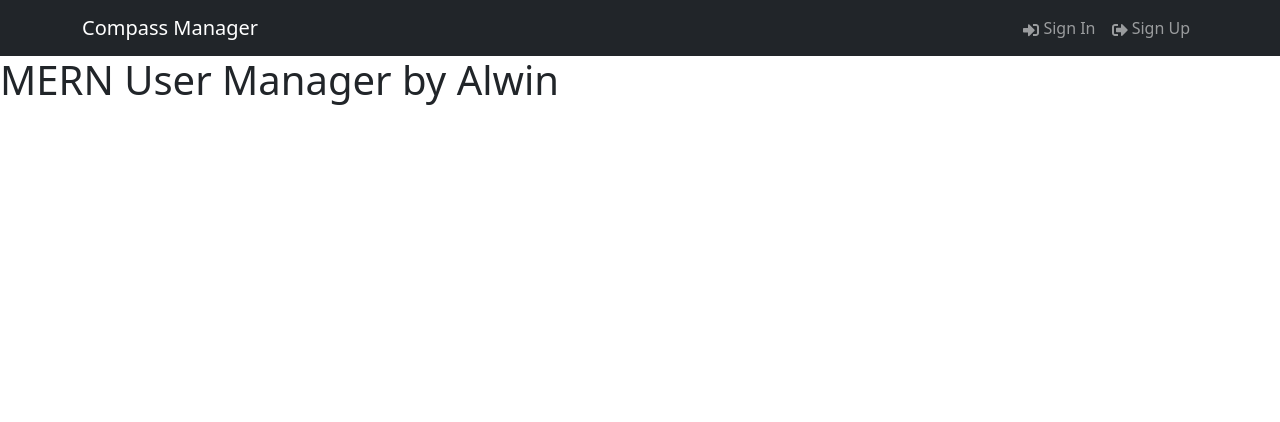
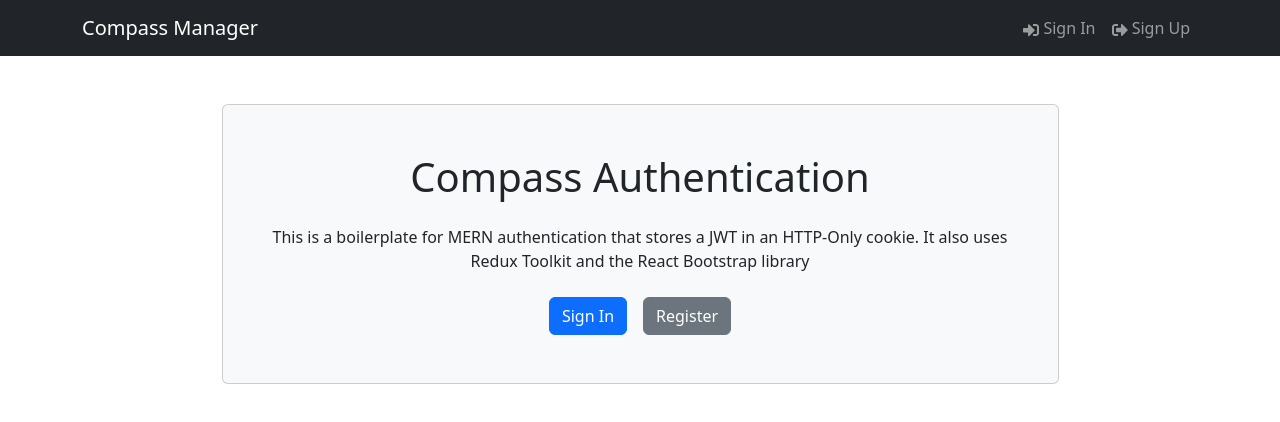
Before and after one commit to sini0707/MernAuth, a React (Vite) app in the folder frontend/: page / in a window 1280 px wide. Shown: the top 422 px of the page. Built offline with nearby package versions, Linux system fonts and the light colour scheme.

Commit message:
Configured Home Screen and Hero Component

```diff
--- a/frontend/src/App.jsx
+++ b/frontend/src/App.jsx
@@ -1,15 +1,16 @@
 import Header from "./components/Header";
+import HomeScreen from "./screens/HomeScreen";
 
 
 
-export const App = () => {
+const App = () => {
 
   return (
 
     <>
 
       <Header/>
-      <h1>MERN User Manager by Alwin</h1>
+      <HomeScreen/>
 
     </>
 
--- /dev/null
+++ b/frontend/src/components/Hero.jsx
@@ -0,0 +1,28 @@
+import { Container, Card, Button } from 'react-bootstrap';
+
+const Hero = () => {
+  return (
+    <div className=' py-5'>
+      <Container className='d-flex justify-content-center'>
+        <Card className='p-5 d-flex flex-column align-items-center hero-card bg-light w-75'>
+          <h1 className='text-center mb-4'>Compass Authentication</h1>
+          <p className='text-center mb-4'>
+            This is a boilerplate for MERN authentication that stores a JWT in
+            an HTTP-Only cookie. It also uses Redux Toolkit and the React
+            Bootstrap library
+          </p>
+          <div className='d-flex'>
+            <Button variant='primary' href='/login' className='me-3'>
+              Sign In
+            </Button>
+            <Button variant='secondary' href='/register'>
+              Register
+            </Button>
+          </div>
+        </Card>
+      </Container>
+    </div>
+  );
+};
+
+export default Hero;
--- /dev/null
+++ b/frontend/src/screens/HomeScreen.jsx
@@ -0,0 +1,18 @@
+import Hero from "../components/Hero";
+
+
+const HomeScreen = () => {
+
+  return (
+
+    <>
+
+      <Hero/>
+
+    </>
+
+  );
+
+}
+
+export default HomeScreen;
```
